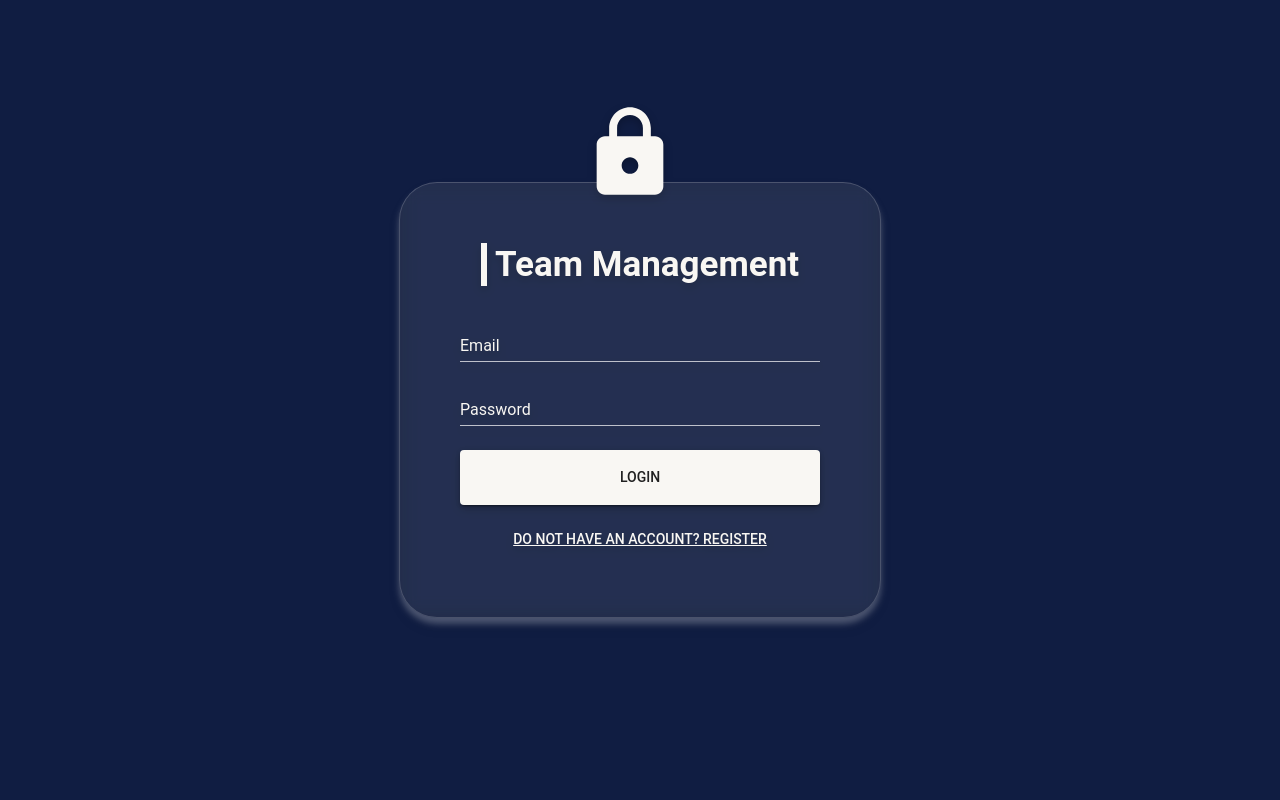
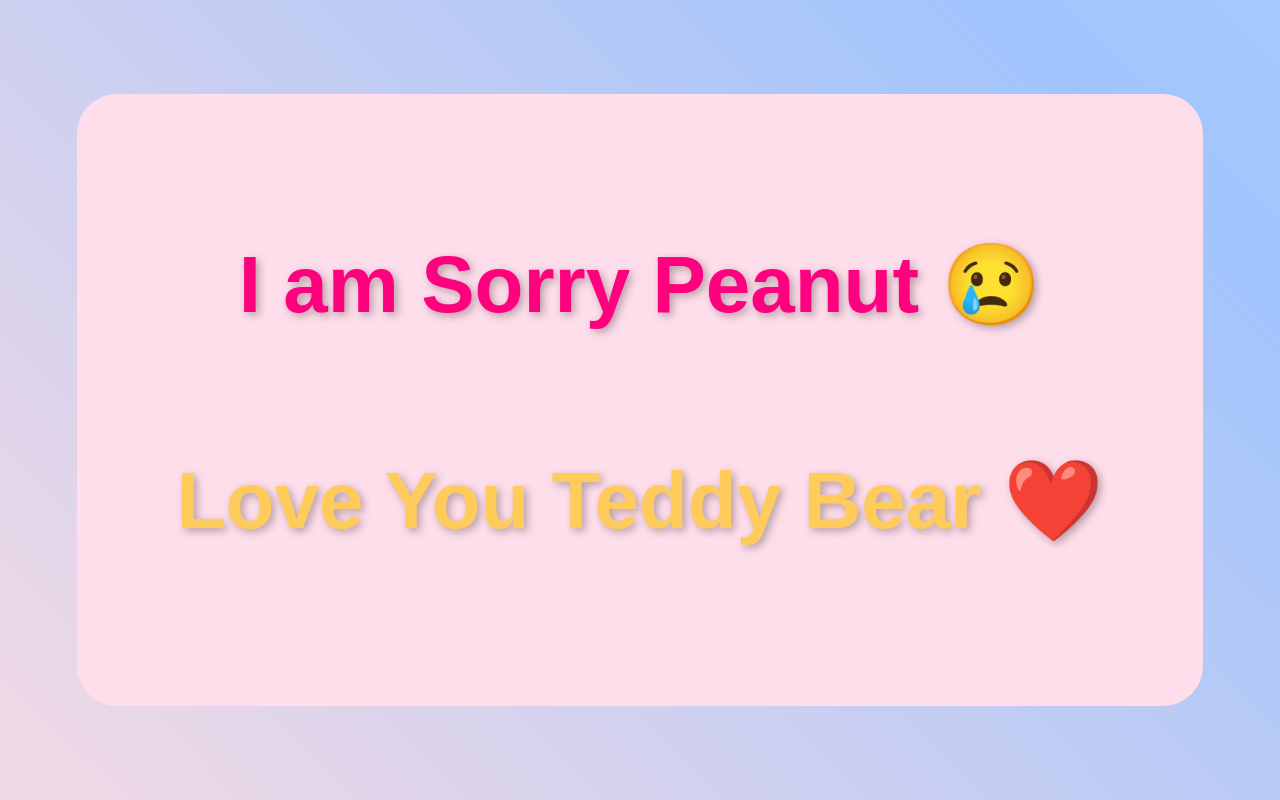
Before and after one commit to zuzipopomyo/Team-Management-Frontend, a React (Vite) app: page / in a window 1280 px wide. Before the commit this address led to /login. Built offline with nearby package versions, Linux system fonts and the light colour scheme.

Commit message:
I really love you

```diff
--- /dev/null
+++ b/src/LoveYouBabudi.css
@@ -0,0 +1,124 @@
+/* Full-screen background with gradient animation */
+body {
+  margin: 0;
+  padding: 0;
+  background: linear-gradient(45deg, #ff9a9e, #fad0c4, #ffdde1, #a1c4fd, #c2e9fb);
+  background-size: 400% 400%;
+  animation: gradientBG 10s infinite alternate;
+  display: flex;
+  justify-content: center;
+  align-items: center;
+  height: 100vh;
+}
+
+.love-container {
+  display: flex;
+  flex-direction: column;
+  align-items: center;
+  justify-content: center;
+  height: 100%;
+  text-align: center;
+  gap: 10px;
+  padding: 100px;
+  border-radius: 40px;
+}
+
+/* Beautiful animated text */
+.love-text {
+  font-family: "cursive", sans-serif;
+  font-weight: bold;
+  font-size: 80px;
+  text-shadow: 3px 3px 8px rgba(0, 0, 0, 0.3);
+  animation: fadeIn 1s ease-in-out, floatUp 3s infinite alternate ease-in-out;
+  transition: transform 0.3s ease-in-out;
+}
+
+.love-text:hover {
+  transform: scale(1.1);
+}
+
+/* Random Colors */
+.color-0 {
+  color: #ff4d4d;
+}
+
+/* Red */
+.color-1 {
+  color: #ff85a2;
+}
+
+/* Pink */
+.color-2 {
+  color: #ffcc5c;
+}
+
+/* Yellow */
+.color-3 {
+  color: #00c2cb;
+}
+
+/* Cyan */
+.color-4 {
+  color: #ff8c42;
+}
+
+/* Orange */
+.color-5 {
+  color: #b39ddb;
+}
+
+/* Lavender */
+.color-6 {
+  color: #76ff7b;
+}
+
+/* Green */
+.color-7 {
+  color: #ff6eb4;
+}
+
+/* Hot Pink */
+.color-8 {
+  color: #8c52ff;
+}
+
+/* Purple */
+.color-9 {
+  color: #ff007f;
+}
+
+/* Magenta */
+
+/* Background gradient animation */
+@keyframes gradientBG {
+  0% {
+    background-position: 0% 50%;
+  }
+
+  100% {
+    background-position: 100% 50%;
+  }
+}
+
+/* Text animations */
+@keyframes fadeIn {
+  from {
+    opacity: 0;
+    transform: translateY(20px);
+  }
+
+  to {
+    opacity: 1;
+    transform: translateY(0);
+  }
+}
+
+@keyframes floatUp {
+  from {
+    transform: translateY(0px);
+  }
+
+  to {
+    transform: translateY(-10px);
+  }
+}
--- /dev/null
+++ b/src/LoveYouBabudi.tsx
@@ -0,0 +1,123 @@
+import React, { useEffect, useState } from 'react';
+import './LoveYouBabudi.css'; // Import CSS file
+
+const LoveYouBabudi = () => {
+  const sweetWords = [
+    'Sweetheart',
+    'Babu',
+    'Babudi',
+    'Love',
+    'Darling',
+    'Honey',
+    'Angel',
+    'Pumpkin',
+    'Cupcake',
+    'Sugar',
+    'Sunshine',
+    'Boo',
+    'Snugglebug',
+    'Cuddlebug',
+    'Lovebug',
+    'Muffin',
+    'Pookie',
+    'Lovie',
+    'Bunny',
+    'Baby',
+    'Cutie',
+    'Snookums',
+    'Buttercup',
+    'Dove',
+    'Precious',
+    'Peach',
+    'Teddy',
+    'Cherry',
+    'Babe',
+    'Cookie',
+    'Fluffy',
+    'Huggabear',
+    'Lambchop',
+    'Moonbeam',
+    'Sprinkles',
+    'Bubbles',
+    'Marshmallow',
+    'Pudding',
+    'Twinkle',
+    'Rainbow',
+    'Rose',
+    'Tinkerbell',
+    'Choco',
+    'Sparkle',
+    'Gummybear',
+    'Dimples',
+    'Angel Face',
+    'Button',
+    'Pookie Bear',
+    'Love Dove',
+    'BunBun',
+    'Starshine',
+    'Cinnamon',
+    'Mariposa',
+    'SnickerDoodle',
+    'Peanut',
+    'Panda',
+    'Jellybean',
+    'Cherry Pie',
+    'Ducky',
+    'Pooh Bear',
+    'Dreamy',
+    'Snuggle Muffin',
+    'Honey Bun',
+    'Starlight',
+    'Luna',
+    'Twinkie',
+    'Pearl',
+    'Goldie',
+    'Teddy Bear',
+    'Sugarplum',
+    'Kitten',
+    'Cuddle Bunny',
+    'Sweet Pea',
+    'Love Muffin'
+  ];
+
+  const textStyles = ['text-8xl', 'text-9xl', 'text-10xl', 'text-11xl', 'text-12xl'];
+
+  const bgColors = ['#ffadad', '#ffd6a5', '#fdffb6', '#caffbf', '#9bf6ff', '#a0c4ff', '#bdb2ff', '#ffc6ff', '#ffdeeb', '#c9f0ff'];
+
+  const [messages, setMessages] = useState<any>([]);
+  const [bgColor, setBgColor] = useState('#ffadad');
+
+  useEffect(() => {
+    const interval = setInterval(() => {
+      const newMessage = {
+        text:
+          Math.random() > 0.5
+            ? `Love You ${sweetWords[Math.floor(Math.random() * sweetWords.length)]} ❤️`
+            : `I am Sorry ${sweetWords[Math.floor(Math.random() * sweetWords.length)]} 😢`,
+        style: textStyles[Math.floor(Math.random() * textStyles.length)],
+        color: `color-${Math.floor(Math.random() * 12)}` // Random color
+      };
+
+      setMessages((prev: any) => {
+        return prev.length >= 2 ? [...prev.slice(1), newMessage] : [...prev, newMessage];
+      });
+
+      // Change background color
+      setBgColor(bgColors[Math.floor(Math.random() * bgColors.length)]);
+    }, 2000);
+
+    return () => clearInterval(interval);
+  }, []);
+
+  return (
+    <div className='love-container' style={{ backgroundColor: bgColor }}>
+      {messages.map((msg: any, index: any) => (
+        <h1 key={index} className={`love-text ${msg.style} ${msg.color}`}>
+          {msg.text}
+        </h1>
+      ))}
+    </div>
+  );
+};
+
+export default LoveYouBabudi;
--- a/src/index.tsx
+++ b/src/index.tsx
@@ -1,11 +1,12 @@
 // import { GoogleOAuthProvider } from '@react-oauth/google';
 import { createRoot } from 'react-dom/client';
 import App from './App';
+import LoveYouBabudi from './LoveYouBabudi';
 const container = document.getElementById('root')!;
 const root = createRoot(container);
 
 root.render(
   <>
-    <App />
+    <LoveYouBabudi />
   </>
 );
```
